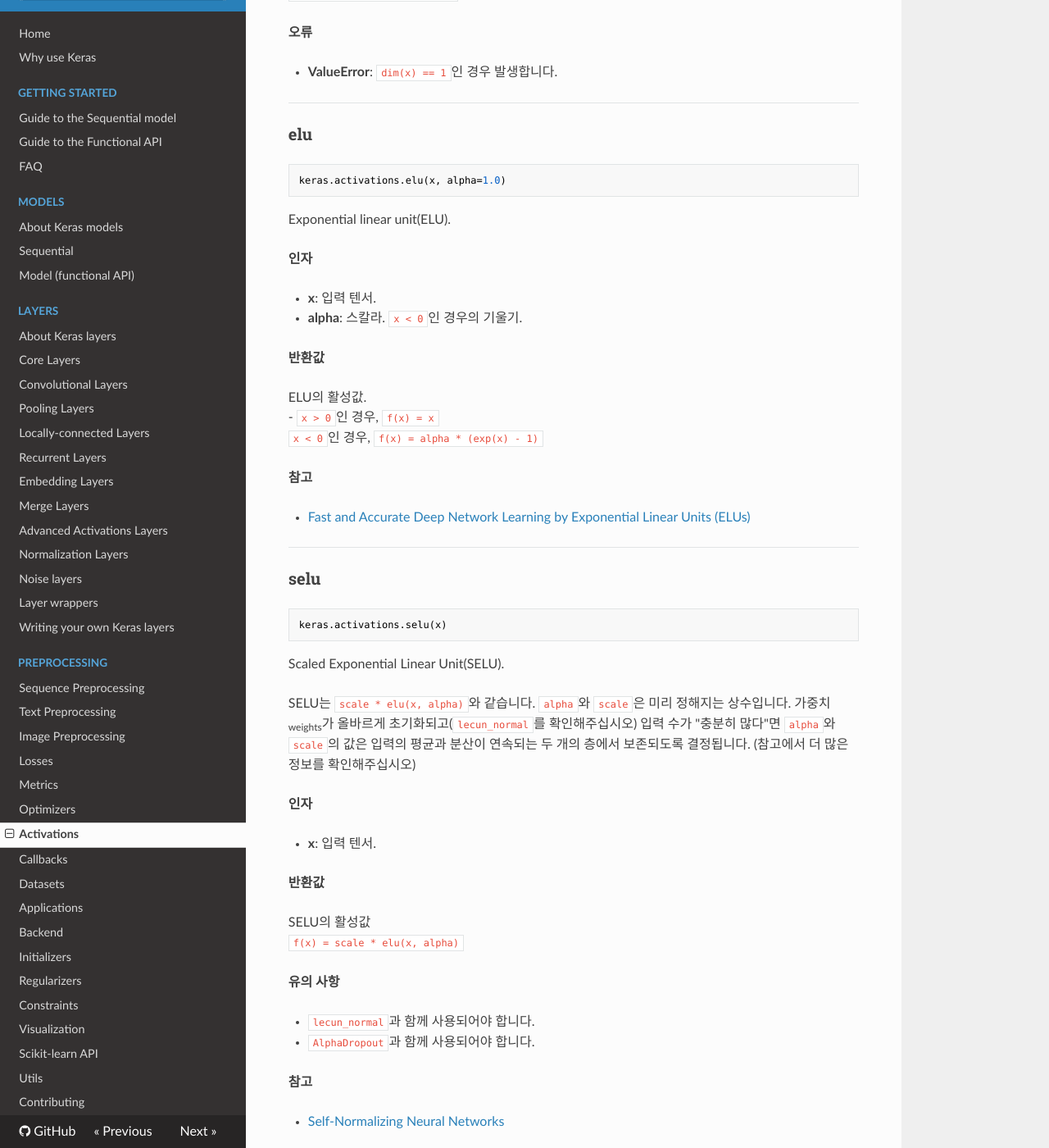
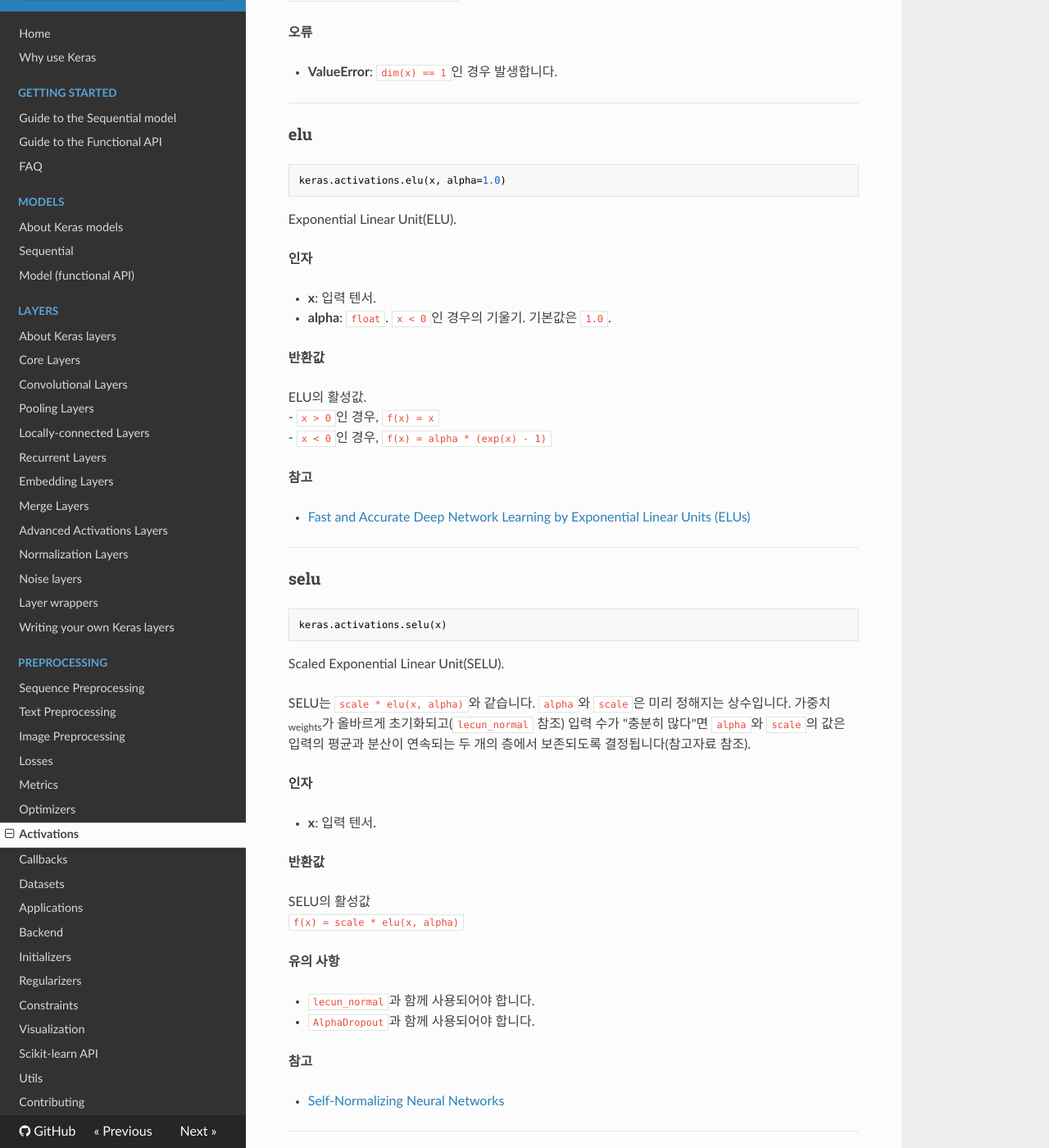
Before and after one commit to keras-team/keras-docs-ko, an MkDocs documentation site: the page built from sources/activations.md, in a window 1280 px wide and 1400 px high, scrolled down 992 px. Shown: the whole window at 82% size. Built offline with MkDocs 1.6.1, drawn with Linux system fonts in a browser that asks for light colours; nearby versions of some CDN libraries; some of the changed text lies outside the part shown.

Commit message:
Update activations.md

````diff
--- a/sources/activations.md
+++ b/sources/activations.md
@@ -60,18 +60,18 @@
 ```
 
 
-Exponential linear unit(ELU).
+Exponential Linear Unit(ELU).
 
 __인자__
 
 - __x__: 입력 텐서.
-- __alpha__: 스칼라. `x < 0`인 경우의 기울기.
+- __alpha__: `float`. `x < 0`인 경우의 기울기. 기본값은 `1.0`.
 
 __반환값__
 
 ELU의 활성값.
 - `x > 0`인 경우, `f(x) = x`
- `x < 0`인 경우, `f(x) = alpha * (exp(x) - 1)`
+- `x < 0`인 경우, `f(x) = alpha * (exp(x) - 1)`
 
 __참고__
 
@@ -91,9 +91,9 @@
 Scaled Exponential Linear Unit(SELU).
 
 SELU는 `scale * elu(x, alpha)`와 같습니다. `alpha`와 `scale`은
-미리 정해지는 상수입니다. 가중치<sub>weights</sub>가 올바르게 초기화되고(`lecun_normal`를 확인해주십시오)
+미리 정해지는 상수입니다. 가중치<sub>weights</sub>가 올바르게 초기화되고(`lecun_normal` 참조)
 입력 수가 "충분히 많다"면 `alpha`와 `scale`의 값은
-입력의 평균과 분산이 연속되는 두 개의 층에서 보존되도록 결정됩니다. (참고에서 더 많은 정보를 확인해주십시오)
+입력의 평균과 분산이 연속되는 두 개의 층에서 보존되도록 결정됩니다(참고자료 참조).
 
 __인자__
 
@@ -153,7 +153,7 @@
 __반환값__
 
 Softsign의 활성값.
-`f(x) = x / (abs(x) + 1)
+`f(x) = x / (abs(x) + 1)`
 
 ----
 
@@ -177,7 +177,7 @@
 __인자__
 
 - __x__: 입력 텐서.
-- __alpha__: `float`. `x < 0`인 경우의 기울기. 기본값은 0.
+- __alpha__: `float`. `x < 0`인 경우의 기울기. 기본값은 `0.0`.
 - __max_value__: `float`. 포화 임계값.
 - __threshold__: `float`. 활성화가 일어나는 임계값.
 
@@ -198,7 +198,7 @@
 ```
 
 
-Hyperbolic tangent 활성화 함수.
+Hyperbolic Tangent 활성화 함수.
 
 __인자__
 
@@ -206,7 +206,7 @@
 
 __반환값__
 
-Hyperbolic tangent의 활성값.
+Hyperbolic Tangent의 활성값.
 `f(x) = tanh(x) = (exp(x) - exp(-x)) / (exp(x) + exp(-x))`
 
 
@@ -243,7 +243,7 @@
 
 Hard sigmoid 활성화 함수.
 
-sigmoid 활성화 함수보다 연산 속도가 빠릅니다.
+Sigmoid 활성화 함수보다 연산 속도가 빠릅니다.
 
 __인자__
 
````
Also changed, not shown: other parts of sources/activations.md (+2 -2 lines).
